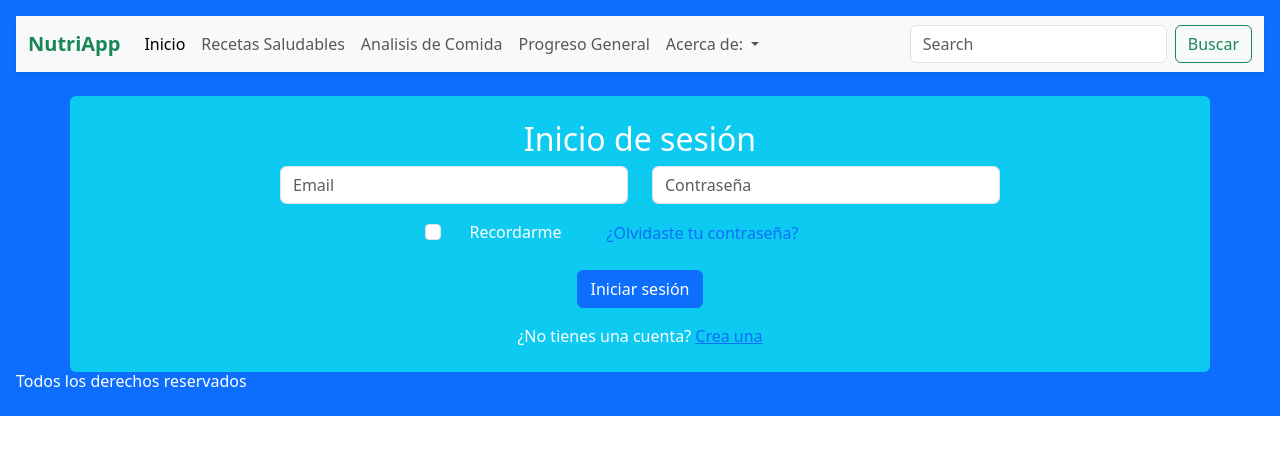
After one commit to Camacho-Zamora-Adrian-Eduardo/Proyecto, a Flask app: template templates/iniciosesion.html in a window 1280 px wide. The commit adds this page. Shown: the top 455 px of the page. Run offline with Flask 3, Linux system fonts and the light colour scheme; the template is opened without the code that fills it, so the values that code supplies are empty.

Commit message:
le falta mas de lo que me gustaria

```diff
--- a/app.py
+++ b/app.py
@@ -1,21 +1,56 @@
-from flask import Flask, render_template, request, redirect, url_for, flash
+from flask import Flask, render_template, request, redirect, url_for, flash, session
 
 app = Flask(__name__)
 
+app.config['SECRET_KEY'] = 'contraseña_muy_segura123'
+
+USUARIOS_REGISTRADOS = {
+    "admin@cetis.edu.mx": {"nombre": "Admin", "password": "Cetis61"}}
+
+
 @app.route("/")
 def index():
-    return render_template("index.html")
+    return render_template("iniciosesion.html")
+
+@app.route('/validaSesion', methods=['GET','POST'])
+def validasesion():
+
+    if request.method == "POST":
+        email = request.form.get('email','').strip()
+        password = request.form.get('password','')
+        # Validad credenciales
+        if not email or not password:
+            flash('Por favor ingresa email y contraseña','error')
+        elif email in USUARIOS_REGISTRADOS:
+            usuario = USUARIOS_REGISTRADOS[email]
+            if usuario['password'] == password:
+                # Credenciales correctas
+                session['usuario_email'] = email
+                session['usuario'] = usuario['nombre']
+                session['logueado'] = True
+
+                return render_template('calculadora.html')
+            else:
+                flash('Contraseña incorrecta','error')
+        else:
+            flash('Usuario no encontrado','error')
+
+            return render_template('iniciosesion.html')
 
 @app.route("/analisisdecomida")
 def analisis():
     return render_template("analisis.html")
 
-@app.route("/menu")
-def menu():
-    return render_template("menu.html")
+@app.route("/calculadora")
+def calculadora():
+    return render_template("calculadora.html")
+
+@app.route("/registro")
+def registro():
+    return render_template("registro.html")
 
 @app.route('/registrame', methods= ("GET", "POST"))
-def registro():
+def registrame():
     error = None
     if request.method == "POST":
         nombreCompleto = request.form["nombreCompleto"]
--- a/templates/base.html
+++ b/templates/base.html
@@ -11,34 +11,48 @@
 
 <body>
     <div class="text-bg-primary p-3">
-        <nav class="navbar navbar-expand-lg bg-body-tertiary">
+        <nav class="navbar navbar-expand-lg navbar-light bg-light shadow-sm bg-body-tertiary sticky-top">
             <div class="container-fluid">
-                <a class="navbar-brand" href="http://127.0.0.1:5000/menu">Menu</a>
+                <a class="navbar-brand fw-bold text-success" href="#">NutriApp</a>
                 <button class="navbar-toggler" type="button" data-bs-toggle="collapse"
                     data-bs-target="#navbarSupportedContent" aria-controls="navbarSupportedContent"
                     aria-expanded="false" aria-label="Toggle navigation">
                     <span class="navbar-toggler-icon"></span>
                 </button>
+
                 <div class="collapse navbar-collapse" id="navbarSupportedContent">
                     <ul class="navbar-nav me-auto mb-2 mb-lg-0">
                         <li class="nav-item">
-                            <a class="nav-link active" aria-current="page"
-                                href="http://127.0.0.1:5000/">Inicio</a>
+                            <a class="nav-link active" aria-current="page" href="">Inicio</a>
                         </li>
                         <li class="nav-item">
-                            <a class="nav-link active" href="http://127.0.0.1:5000/vehiculosantiguos">Recetas Saludables</a>
+                            <a class="nav-link" href="">Recetas Saludables</a>
                         </li>
                         <li class="nav-item">
-                            <a class="nav-link active" href="http://127.0.0.1:5000/analisisdecomida">Analisis de comida</a>
+                            <a class="nav-link" href="http://127.0.0.1:5000/analisisdecomida">Analisis de Comida</a>
                         </li>
                         <li class="nav-item">
-                            <a class="nav-link active" href="http://127.0.0.1:5000/acercade">Progreso</a>
+                            <a class="nav-link" href="http://127.0.0.1:5000/calculadora">Progreso General</a>
                         </li>
+                        <li class="nav-item dropdown">
+                            <a class="nav-link dropdown-toggle" href="#" role="button" data-bs-toggle="dropdown"
+                                aria-expanded="false">
+                                Acerca de:
+                            </a>
+                            <ul class="dropdown-menu">
+                                <li><a class="dropdown-item" href="#">Accion</a></li>
+                                <li><a class="dropdown-item" href="#">Otra accion</a></li>
+                                <li>
+                                    <hr class="dropdown-divider">
+                                </li>
+                                <li><a class="dropdown-item" href="#">Algo más aqui</a></li>
+                            </ul>
+                        </li>
+                    </ul>
 
-                    </ul>
                     <form class="d-flex" role="search">
                         <input class="form-control me-2" type="search" placeholder="Search" aria-label="Search" />
-                        <button class="btn btn-outline-success" type="submit">Search</button>
+                        <button class="btn btn-outline-success" type="submit">Buscar</button>
                     </form>
                 </div>
             </div>
--- /dev/null
+++ b/templates/iniciosesion.html
@@ -0,0 +1,58 @@
+{% extends 'base.html' %}
+
+{% block titulo %}
+    Inicio de sesión
+{% endblock titulo %}
+
+{% block contenido %}
+<div class="container bg-info p-4 mt-4 rounded">
+    <div class="row text-center">
+        <h2>Inicio de sesión</h2>
+    </div>
+
+
+    <form class="row text-center justify-content-center"
+            action="{{ url_for('validasesion') }}"
+            method="POST">
+
+        <div class="mb-3 col-4">
+            <input type="text" class="form-control"
+                    id="email" name="email"
+                    placeholder="Email" required
+                    value = "{{ request.form.get('email','')}}">
+        </div>
+
+        <div class="mb-3 col-4">
+            <input type="password" class="form-control"
+                    id="password" name="password"
+                    placeholder="Contraseña" required
+                    value = "{{ request.form.get('password','')}}">
+        </div>
+
+        <div class="row justify-content-center align-items-center">
+            <div class="col-2">
+                <div class="form-check">
+                    <input class="form-check-input" type="checkbox"
+                            name="recordar" id="recordar">
+                    <label class="form-check-label" for="recordar">
+                        Recordarme
+                    </label>
+                </div>
+            </div>
+
+            <div class="col-3 text-start">
+                <a href="#" class="text-decoration-none">¿Olvidaste tu contraseña?</a>
+            </div>
+        </div>
+
+        <div class="text-center mt-4">
+            <button type="submit" class="btn btn-primary">Iniciar sesión</button>
+        </div>
+
+        <div class="text-center mt-3">
+            ¿No tienes una cuenta?
+            <a href="{{ url_for('registro') }}">Crea una</a>
+        </div>
+    </form>
+</div>
+{% endblock contenido %}
```
Also changed, not shown: templates/calculadora.html (renamed from templates/index.html), templates/registro.html (renamed from templates/menu.html).
